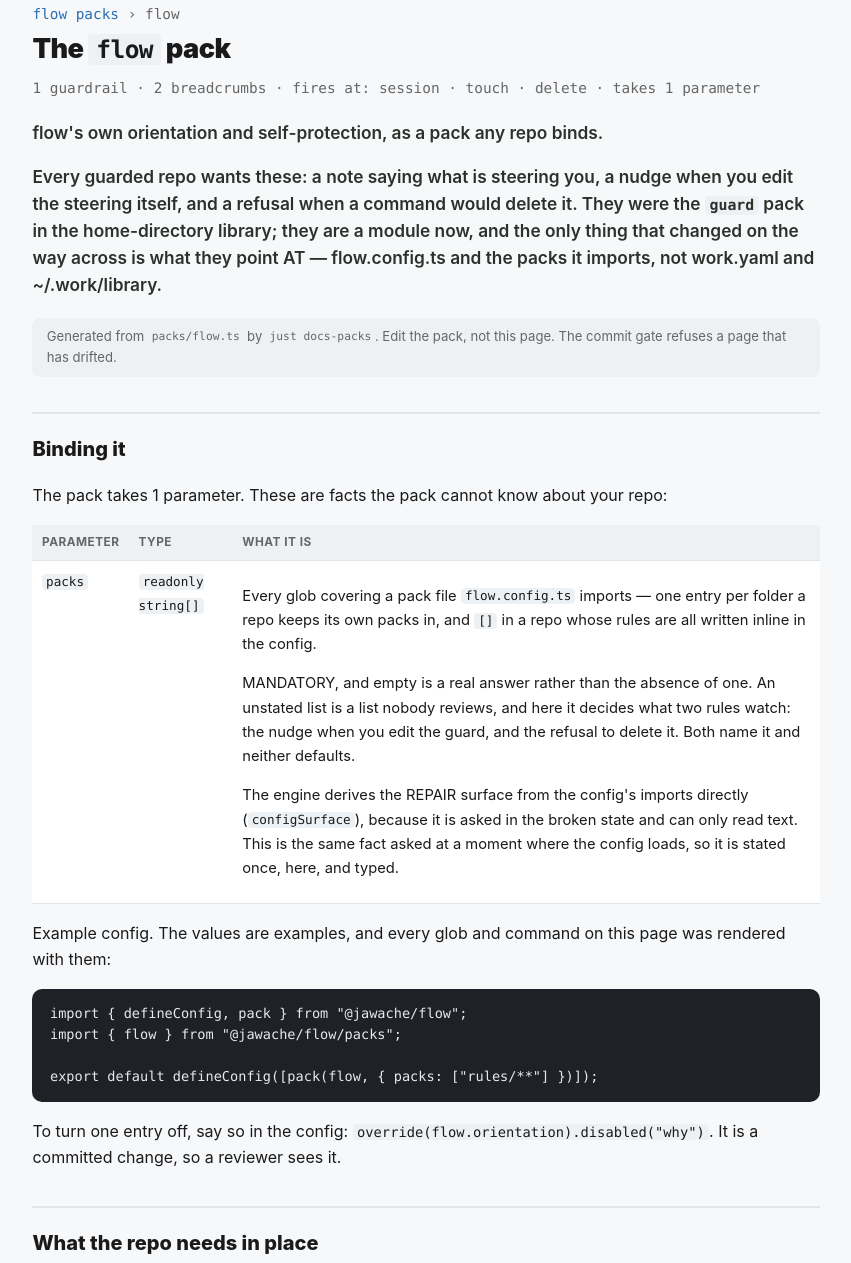
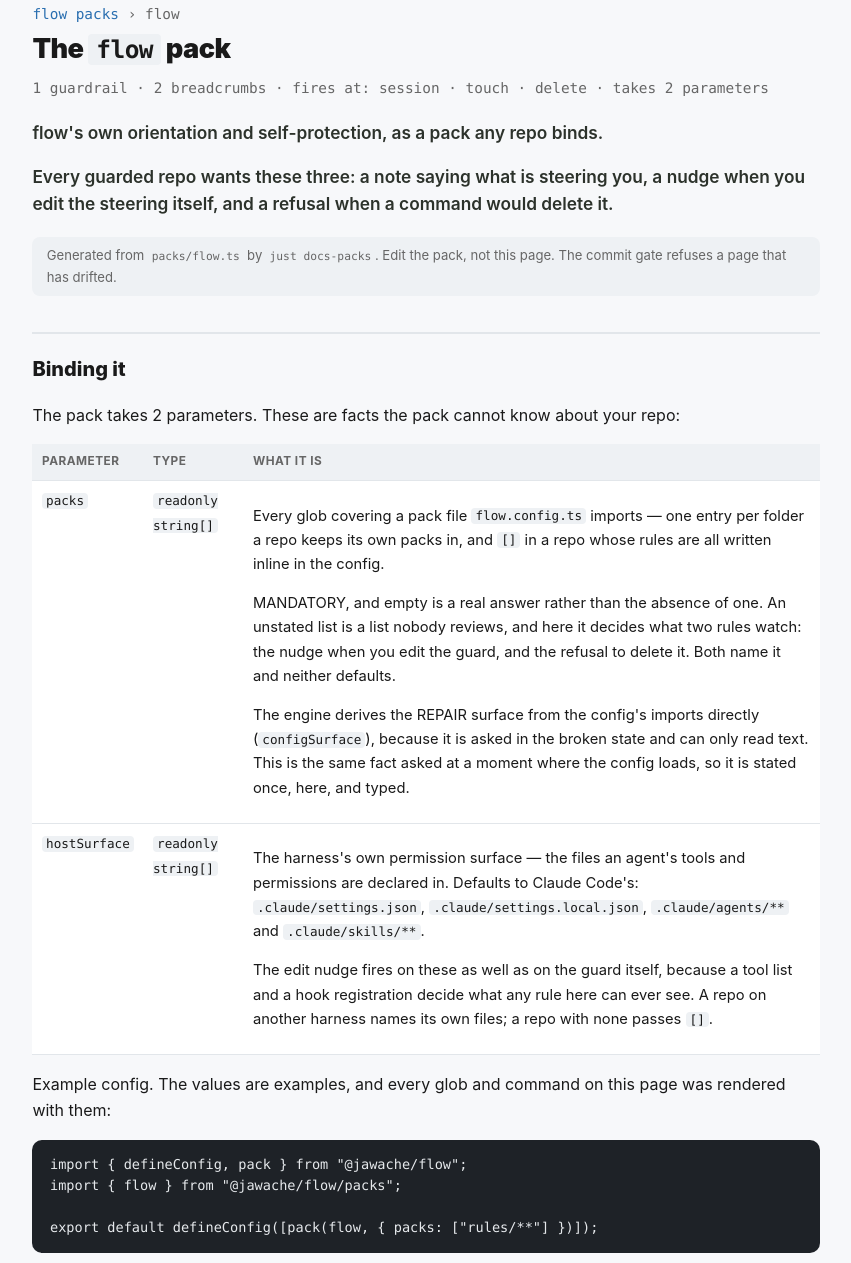
Before and after one commit to jawache/flow, a website: page docs/user/packs/flow.html in a window 1280 px wide. Shown: the part 44-1307 px from the top of the page, without its empty margins (214-1065 px from the left). Drawn offline with Linux system fonts and the light colour scheme.

Commit message:
refactor(packs): the flow and work packs, as the human read them
FLOW. The harness's permission surface is a parameter, `hostSurface`, defaulting to Claude
Code's four paths — the settings file, the local settings, the agents and the skills. The
edit nudge fires on them as well as on the guard itself, because a tool list and a hook
registration decide what any rule can ever see; a repo on another harness names its own
files, and one with none passes `[]`. The lead loses the paragraph about the pack's life in
a home-directory library, and the agent-definition sentence loses the incident it ended on:
a mode added as a hardening is as likely to be a loosening, which is the instruction the
story was carrying.

WORK. Two war stories cut to the rules they taught — the four-verifier-briefs measurement
becomes the reason the order is what it is, and the anchoring note becomes what unanchoring
would cost. Nothing else: the rungs, the three ladder rules and the two journal rules are
the human's own lifecycle, and they read as it works today.

```diff
--- a/docs/user/packs/flow.html
+++ b/docs/user/packs/flow.html
@@ -66,18 +66,16 @@
 <main>
   <p class="scope"><a href="./index.html">flow packs</a> › flow</p>
   <h1>The <code>flow</code> pack</h1>
-  <p class="scope">1 guardrail · 2 breadcrumbs · fires at: session · touch · delete · takes 1 parameter</p>
+  <p class="scope">1 guardrail · 2 breadcrumbs · fires at: session · touch · delete · takes 2 parameters</p>
 
   <div class="lead"><p>flow's own orientation and self-protection, as a pack any repo binds.</p>
-<p>Every guarded repo wants these: a note saying what is steering you, a nudge when you edit the
-steering itself, and a refusal when a command would delete it. They were the <code>guard</code> pack in the
-home-directory library; they are a module now, and the only thing that changed on the way across
-is what they point AT — flow.config.ts and the packs it imports, not work.yaml and ~/.work/library.</p></div>
+<p>Every guarded repo wants these three: a note saying what is steering you, a nudge when you edit
+the steering itself, and a refusal when a command would delete it.</p></div>
 
   <p class="gen">Generated from <code>packs/flow.ts</code> by <code>just docs-packs</code>. Edit the pack, not this page. The commit gate refuses a page that has drifted.</p>
 
   <h2 id="binding">Binding it</h2>
-  <p>The pack takes 1 parameter. These are facts the pack cannot know about your repo:</p>
+  <p>The pack takes 2 parameters. These are facts the pack cannot know about your repo:</p>
   <table>
     <thead><tr><th>Parameter</th><th>Type</th><th>What it is</th></tr></thead>
     <tbody>
@@ -89,6 +87,12 @@ guard, and the refusal to delete it. Both name it and neither defaults.</p>
 <p>The engine derives the REPAIR surface from the config's imports directly (<code>configSurface</code>),
 because it is asked in the broken state and can only read text. This is the same fact asked
 at a moment where the config loads, so it is stated once, here, and typed.</p></td></tr>
+      <tr><td><code>hostSurface</code></td><td><code>readonly string[]</code></td><td><p>The harness's own permission surface — the files an agent's tools and permissions are declared
+in. Defaults to Claude Code's: <code>.claude/settings.json</code>, <code>.claude/settings.local.json</code>,
+<code>.claude/agents/**</code> and <code>.claude/skills/**</code>.</p>
+<p>The edit nudge fires on these as well as on the guard itself, because a tool list and a hook
+registration decide what any rule here can ever see. A repo on another harness names its own
+files; a repo with none passes <code>[]</code>.</p></td></tr>
     </tbody>
   </table>
   <p>Example config. The values are examples, and every glob and command on this page was rendered with them:</p>
@@ -143,7 +147,7 @@ a hook rewritten mid-task — and the guard changes without anybody deciding tha
     <div class="says">You are editing the guardrails themselves.
 If this edit weakens, disables or removes a guardrail or a permission because it just blocked you — stop and confirm with the user first.
 Authoring new entries is always fine; loosening one to get an edit through is the user's call, not yours.
-An AGENT DEFINITION is a permission surface too: its `tools:` list decides what that agent can do, and the installed link is live — the file you are editing is the one that takes effect, with nothing between your edit and every future session. Widening a tool list, or adding a permissionMode, is the user's call. Measured: `permissionMode: dontAsk` was added as a hardening and turned out to be a loosening.
+An AGENT DEFINITION is a permission surface too: its `tools:` list decides what that agent can do, and the installed link is live — the file you are editing is the one that takes effect, with nothing between your edit and every future session. Widening a tool list, or adding a permissionMode, is the user's call — a mode added as a hardening is as likely to be a loosening.
 Whatever you are authoring here — a `.message(…)`, a finding format, a warning — name what was SEEN (which file, which commit, which command) and what that specific cause wants done. A condition that cannot produce a distinguishing message is two rules, not one: split it. A detector that emits the same sentence for causes the reader must answer differently teaches them to talk past it, and then fails silently on the one occasion it was right.
 Every guardrail carries its own cases. Add the block case first — a rule whose block case passes is a rule that catches nothing, and `flow test` is what says so.</div>
 
```
Also changed, not shown: docs/user/packs/index.html (+1 -1 lines), packs/flow.ts (+23 -18 lines), packs/work.ts (+4 -6 lines).
